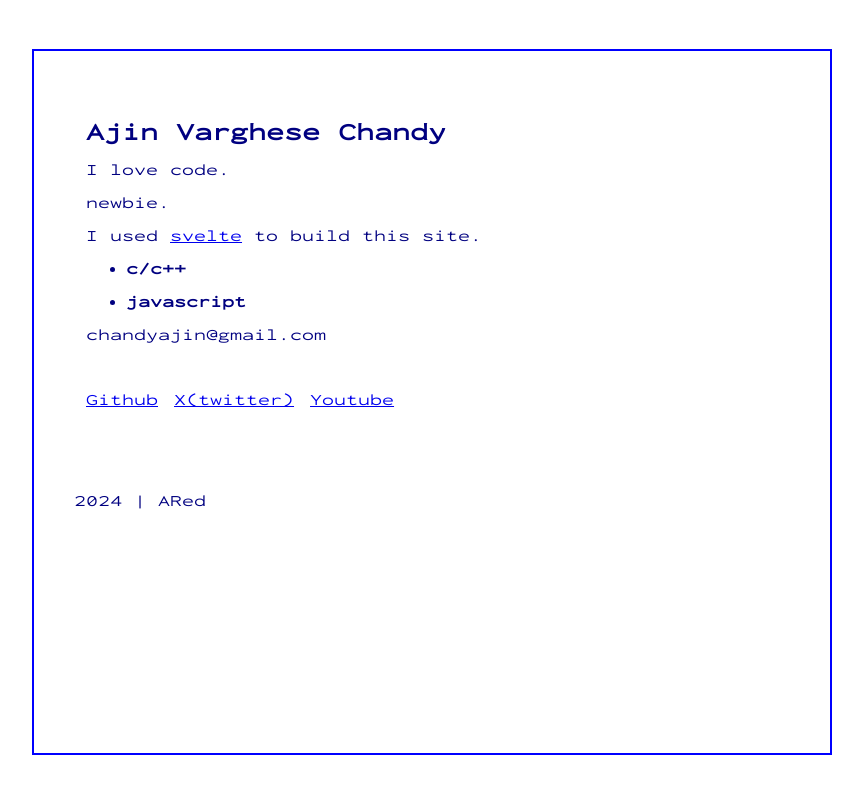
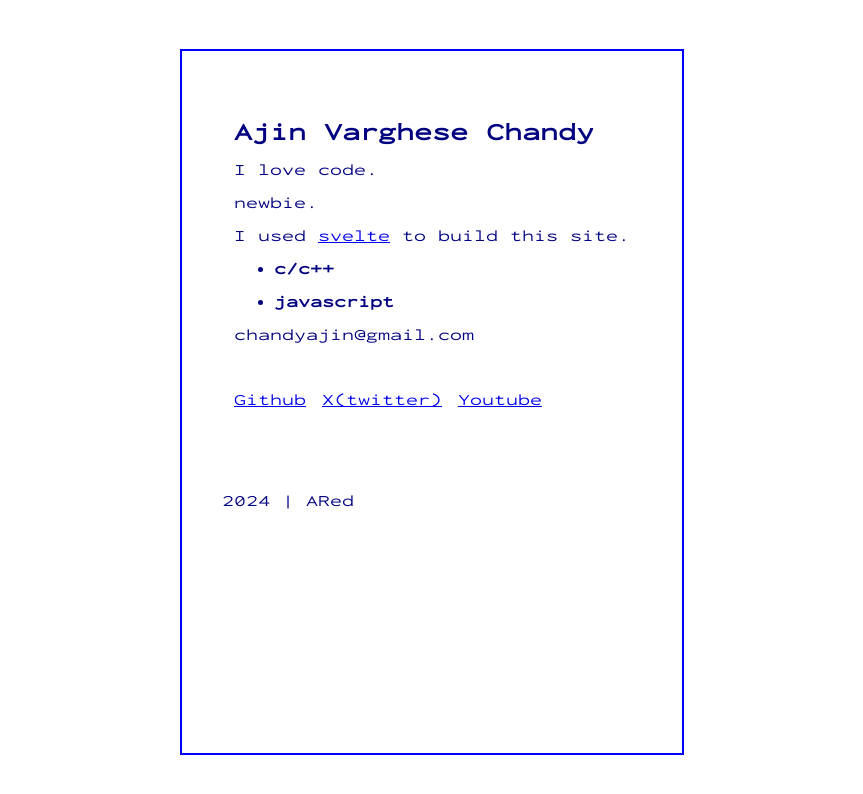
Before and after one commit to aajinn/0Ared, a SvelteKit app: page / in a window 1280 px wide. Shown: the top 794 px of the page, without its empty margins (208-1071 px from the left). Built offline with nearby package versions, Linux system fonts and the light colour scheme.

Commit message:
changed container width

```diff
--- a/src/routes/+layout.svelte
+++ b/src/routes/+layout.svelte
@@ -36,9 +36,7 @@
 
 <style>
     #container {
-        width: 100%;
-        max-width: 800px;
-
+        width: fit-content;
         background-color: #ffffff;
         box-sizing: border-box;
         border: 2px solid blue;
```
